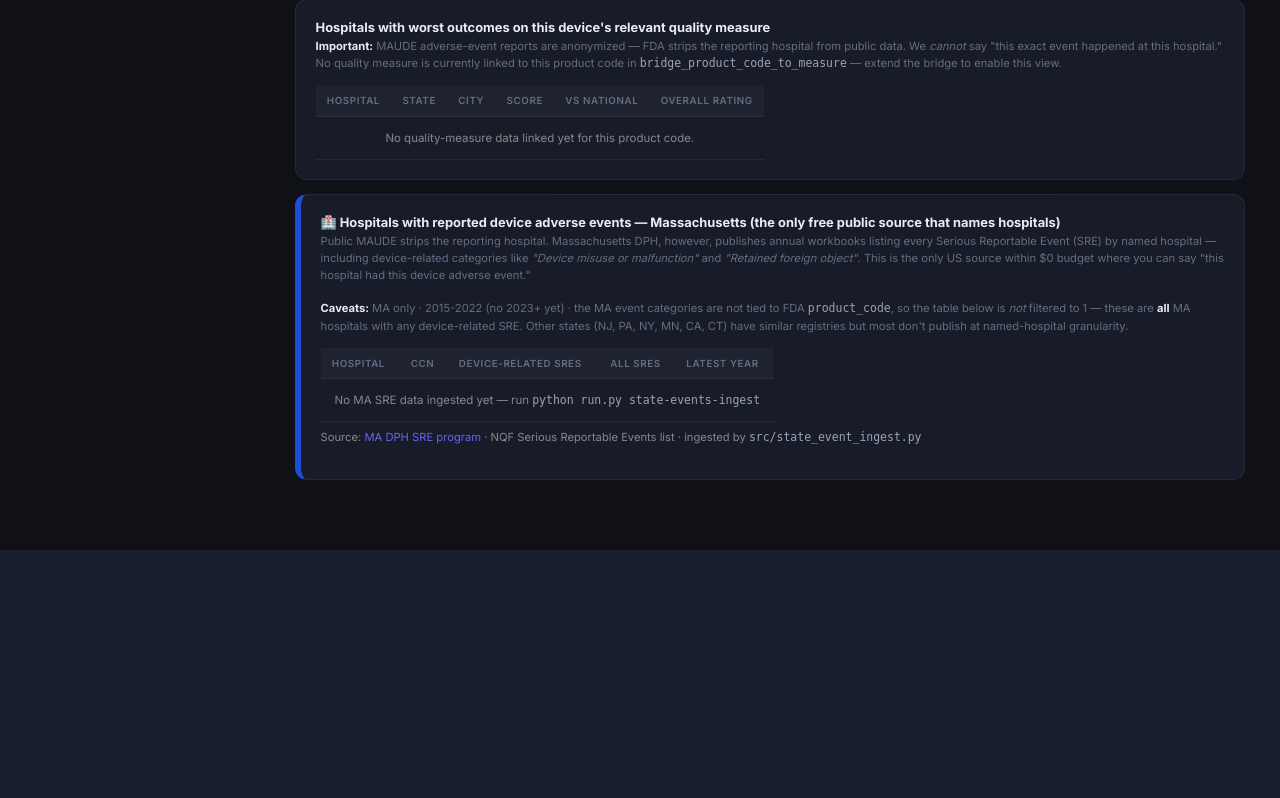
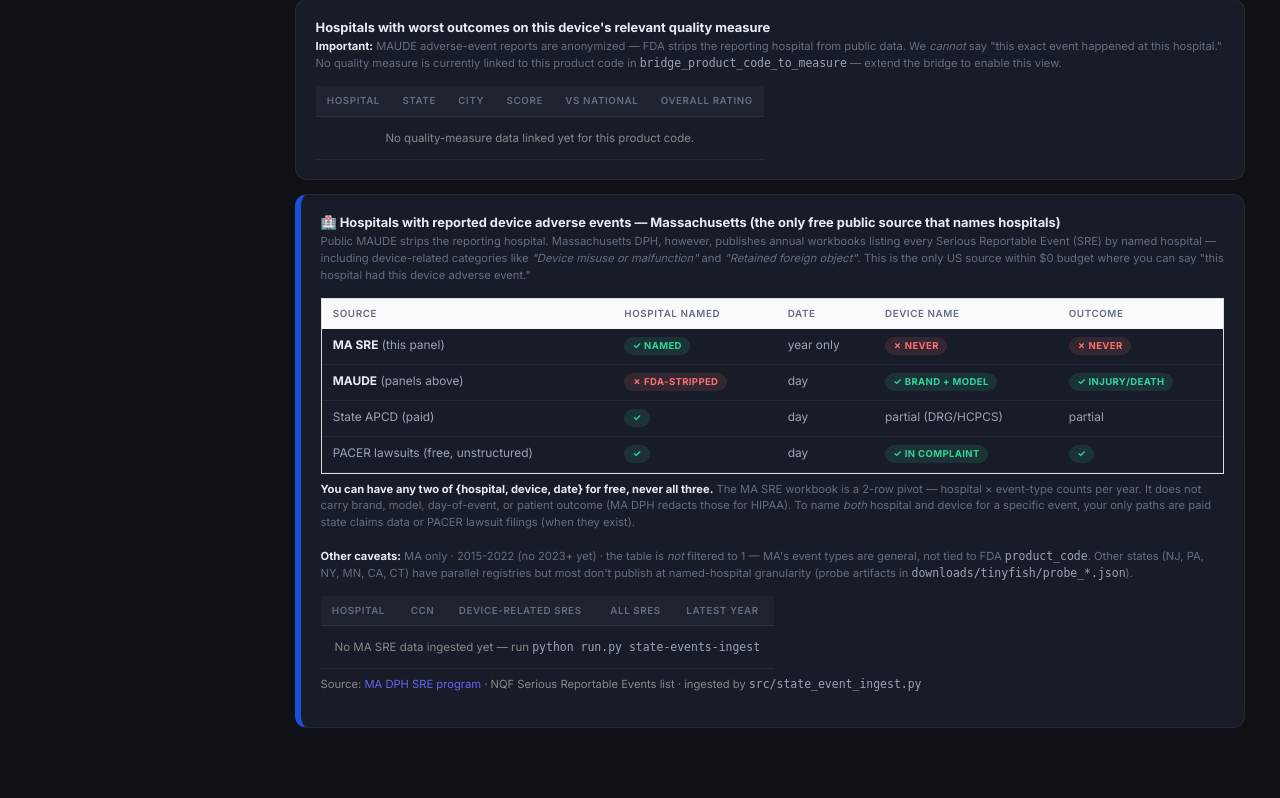
Before and after one commit to RohanPandeydev/hospital_us_cms_data, a FastAPI app: page /devices/1 in a window 1280 px wide. Shown: the part 1448-2246 px from the top of the page. Before the commit the page ends 1998 px from the top, so only its background shows below. Run offline with FastAPI, Linux system fonts and the light colour scheme; some libraries are stand-ins or nearby versions.

Commit message:
Make data-resolution limits explicit on the MA SRE panel
The MA SRE workbook is a 2-row pivot: hospital × event-type counts per year.
It carries the hospital identity but NOT device brand/model, NOT day-of-event,
NOT patient outcome — MA DPH redacts those for HIPAA. The user kept asking
"show the device name and date" because the existing UI didn't make this
limit obvious.

Add a source-comparison table that shows what each path contributes:
  - MA SRE (free): hospital ✓, year only, no device, no outcome
  - MAUDE (free): no hospital, day, device ✓, outcome ✓
  - State APCD (paid): hospital ✓, day, DRG-level device, partial outcome
  - PACER lawsuits (free, unstructured): hospital ✓, day, device ✓, outcome ✓

The headline takeaway: "any two of {hospital, device, date} for free, never
all three." That is a structural limit of public health data, not a code
problem we can solve with more ingest.

```diff
--- a/ui/templates/device_detail.html
+++ b/ui/templates/device_detail.html
@@ -300,11 +300,48 @@
     listing every Serious Reportable Event (SRE) by named hospital — including device-related categories
     like <em>"Device misuse or malfunction"</em> and <em>"Retained foreign object"</em>. This is the only
     US source within $0 budget where you can say "this hospital had this device adverse event."
+  </p>
+
+  <table style="font-size:0.85rem; margin:0.5rem 0; border:1px solid #ddd;">
+    <thead>
+      <tr style="background:#f9fafb;">
+        <th>Source</th><th>Hospital named</th><th>Date</th><th>Device name</th><th>Outcome</th>
+      </tr>
+    </thead>
+    <tbody>
+      <tr><td><strong>MA SRE</strong> (this panel)</td>
+          <td><span class="risk risk-low">✓ named</span></td>
+          <td>year only</td>
+          <td><span class="risk risk-high">✗ never</span></td>
+          <td><span class="risk risk-high">✗ never</span></td></tr>
+      <tr><td><strong>MAUDE</strong> (panels above)</td>
+          <td><span class="risk risk-high">✗ FDA-stripped</span></td>
+          <td>day</td>
+          <td><span class="risk risk-low">✓ brand + model</span></td>
+          <td><span class="risk risk-low">✓ injury/death</span></td></tr>
+      <tr><td>State APCD (paid)</td>
+          <td><span class="risk risk-low">✓</span></td>
+          <td>day</td>
+          <td>partial (DRG/HCPCS)</td>
+          <td>partial</td></tr>
+      <tr><td>PACER lawsuits (free, unstructured)</td>
+          <td><span class="risk risk-low">✓</span></td>
+          <td>day</td>
+          <td><span class="risk risk-low">✓ in complaint</span></td>
+          <td><span class="risk risk-low">✓</span></td></tr>
+    </tbody>
+  </table>
+  <p class="card-subtitle">
+    <strong>You can have any two of {hospital, device, date} for free, never all three.</strong> The MA
+    SRE workbook is a 2-row pivot — hospital × event-type counts per year. It does not carry brand,
+    model, day-of-event, or patient outcome (MA DPH redacts those for HIPAA). To name <em>both</em>
+    hospital and device for a specific event, your only paths are paid state claims data or
+    PACER lawsuit filings (when they exist).
     <br><br>
-    <strong>Caveats:</strong> MA only · 2015-2022 (no 2023+ yet) · the MA event categories are not tied
-    to FDA <code>product_code</code>, so the table below is <em>not</em> filtered to {{ pc }} —
-    these are <strong>all</strong> MA hospitals with any device-related SRE. Other states (NJ, PA, NY,
-    MN, CA, CT) have similar registries but most don't publish at named-hospital granularity.
+    <strong>Other caveats:</strong> MA only · 2015-2022 (no 2023+ yet) · the table is <em>not</em>
+    filtered to {{ pc }} — MA's event types are general, not tied to FDA <code>product_code</code>.
+    Other states (NJ, PA, NY, MN, CA, CT) have parallel registries but most don't publish at
+    named-hospital granularity (probe artifacts in <code>downloads/tinyfish/probe_*.json</code>).
   </p>
   <table class="scroll-wrap">
     <thead>
```
